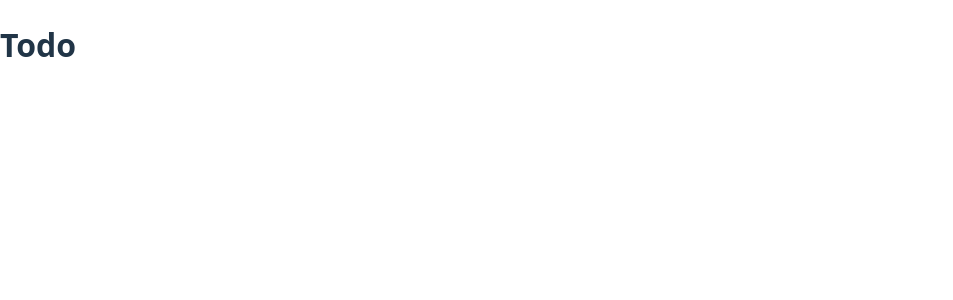
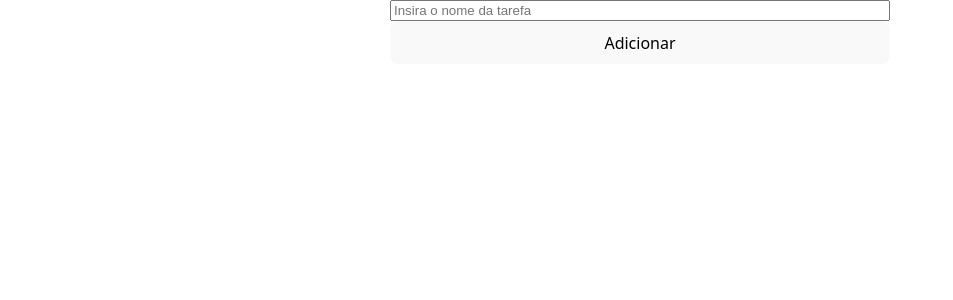
Before and after one commit to Goreth-Manuel/ToDo_List, a React (Vite) app: page / in a window 1280 px wide. Shown: the top 300 px of the page, without its empty margins (0-953 px from the left). Built offline with nearby package versions, Linux system fonts and the light colour scheme.

Commit message:
(feature-add): Adiciona o evento que pega os valores digitados :sparkles:

```diff
--- a/package.json
+++ b/package.json
@@ -12,7 +12,8 @@
   "dependencies": {
     "react": "^19.0.0",
     "react-dom": "^19.0.0",
-    "react-router-dom": "^7.5.0"
+    "react-router-dom": "^7.5.0",
+    "styled-components": "^6.1.17"
   },
   "devDependencies": {
     "@eslint/js": "^9.21.0",
--- a/src/toDo/index.tsx
+++ b/src/toDo/index.tsx
@@ -1,8 +1,23 @@
+import { useState } from 'react';
+import * as S from './style'
+
+
 const ToDo = () => {
+    const [task, setTask] = useState('');
+    console.log(task)
+
     return(
-        <>
-     <h1>Todo</h1>
-        </>
+        <S.Container>
+        <form>
+            <input
+            type="text"
+            placeholder="Insira o nome da tarefa"
+            onChange={(event) => setTask(event.target.value) }
+            />
+            <button type="submit">Adicionar</button>
+        </form>
+        </S.Container>
+
     )
 }
 export default ToDo;
--- a/src/toDo/style.ts
+++ b/src/toDo/style.ts
@@ -0,0 +1,13 @@
+import styled from "styled-components";
+
+export const Container = styled.div`
+width: 100%;
+form {
+    display: flex;
+    flex-direction: column;
+    margin: 0 auto;
+
+    width: 100%;
+    max-width: 500px;
+}
+`
```
Also changed, not shown: 1 other file (tests, documents, lock files or other folders).
